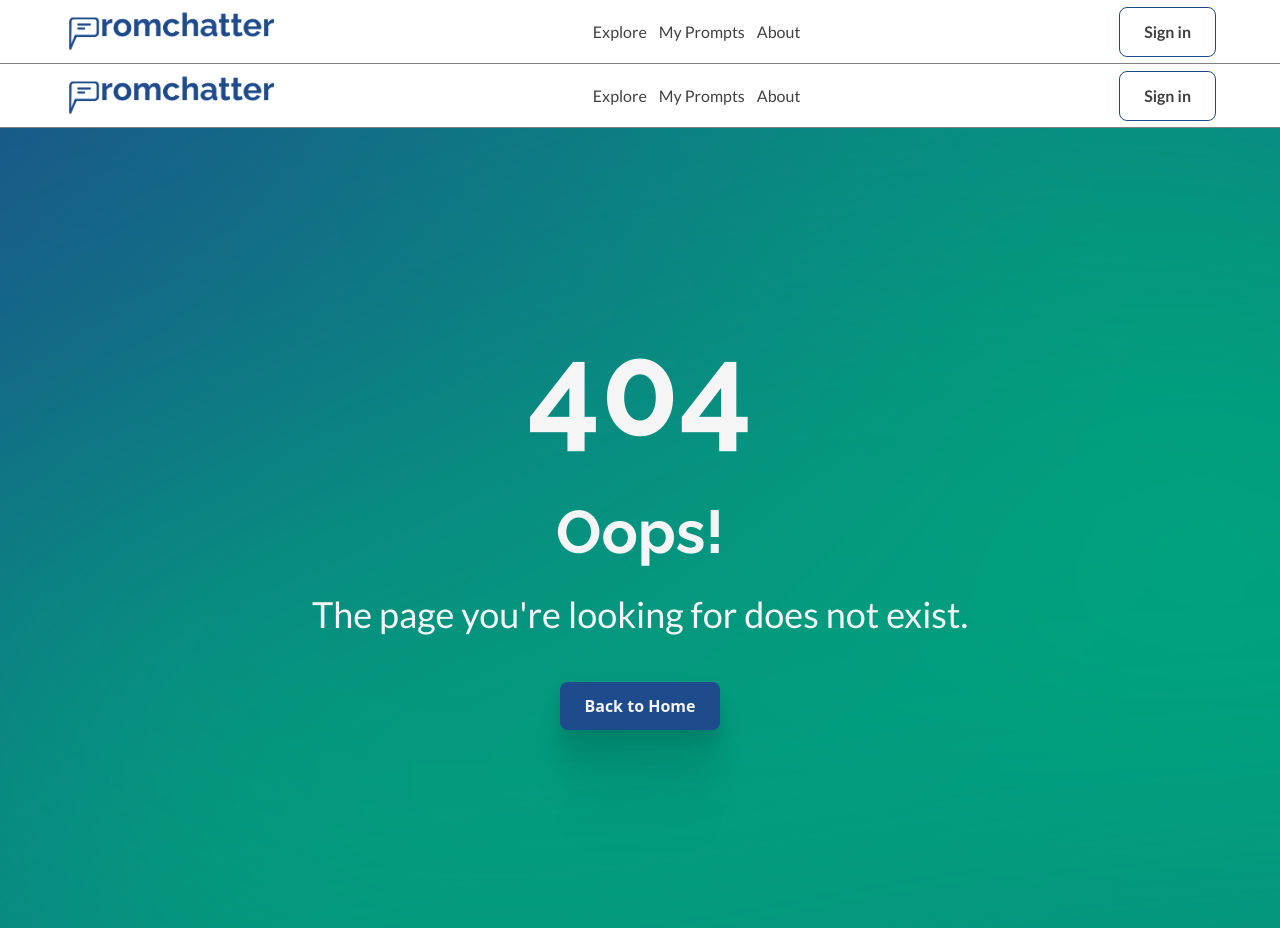
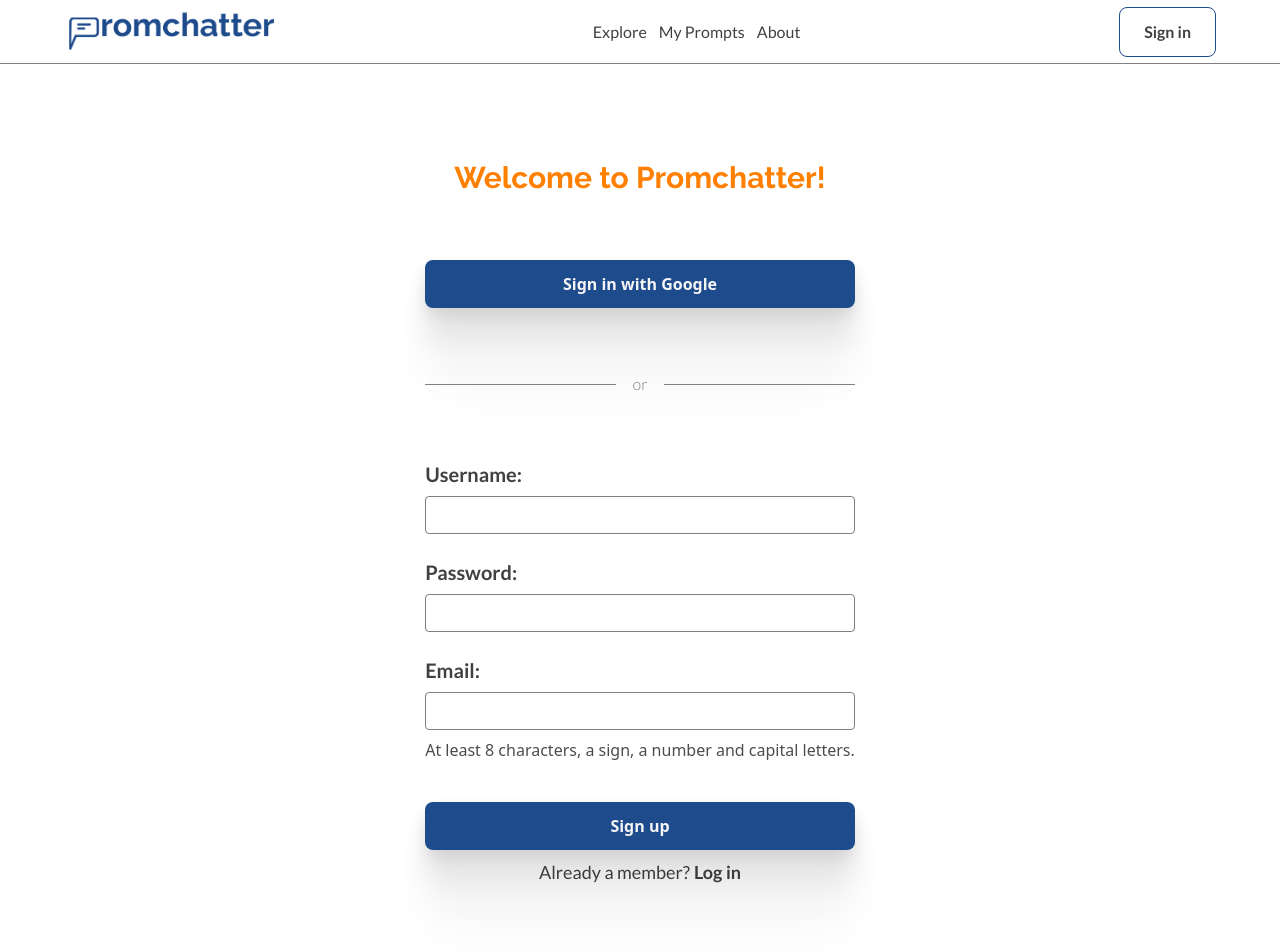
Before and after one commit to Mikadifo/Promchatter, a Next.js app: page /signup in a window 1280 px wide. Before the commit this address had no page. Shown: the top 952 px of the page. Before the commit the page ends 928 px from the top, so only its background shows below. Built offline with nearby package versions, Linux system fonts and the light colour scheme.

Commit message:
add: added sign up form

```diff
--- a/src/app/login/page.js
+++ b/src/app/login/page.js
@@ -37,7 +37,7 @@ const Login = () => {
                     Don't have an account yet?
                     <Link
                         className="font-bold ml-1 hover:underline"
-                        href="/sign-up"
+                        href="/signup"
                     >
                         Sign up
                     </Link>
--- a/src/app/not-found.js
+++ b/src/app/not-found.js
@@ -1,19 +1,12 @@
 import Link from 'next/link';
-import Navbar from '@/components/navbar';
 import Button from '@/components/button';
 
 const NotFound = () => {
     return (
-        <>
-            <Navbar />
         <div className="text-center bg-[url('./../assets/imgs/gradient.svg')] bg-no-repeat bg-cover text-white h-screen grid place-items-center">
             <div>
-                    <h1 className="text-9xl font-raleway font-bold mb-12">
-                        404
-                    </h1>
-                    <h2 className="text-6xl font-raleway font-bold mb-8">
-                        Oops!
-                    </h2>
+                <h1 className="text-9xl font-raleway font-bold mb-12">404</h1>
+                <h2 className="text-6xl font-raleway font-bold mb-8">Oops!</h2>
                 <p className="text-4xl font-lato mb-12">
                     The page you're looking for does not exist.
                 </p>
@@ -22,7 +15,6 @@ const NotFound = () => {
                 </Link>
             </div>
         </div>
-        </>
     );
 };
 
--- /dev/null
+++ b/src/app/signup/page.js
@@ -0,0 +1,45 @@
+import Button from '@/components/button';
+import Input from '@/components/input';
+import Link from 'next/link';
+import AuthBanner from '../../components/authBanner';
+
+const SignUp = () => {
+    return (
+        <div className="flex justify-center">
+            <div className="text-center my-24 inline-block">
+                <AuthBanner />
+                <form action="/#" method="get" className="grid text-left gap-2">
+                    <Input label="Username:" type="text" name="username" />
+                    <Input
+                        label="Password:"
+                        type="password"
+                        name="password"
+                        labelStyle="mt-4"
+                    />
+                    <Input
+                        label="Email:"
+                        type="email"
+                        name="email"
+                        labelStyle="mt-4"
+                    />
+                    <p className="text-start mb-8 opacity-70">
+                        At least 8 characters, a sign, a number and capital
+                        letters.
+                    </p>
+                    <Button>Sign up</Button>
+                </form>
+                <p className="flex justify-center font-lato font-normal text-black text-lg mt-2">
+                    Already a member?
+                    <Link
+                        className="font-bold ml-1 hover:underline"
+                        href="/signup"
+                    >
+                        Log in
+                    </Link>
+                </p>
+            </div>
+        </div>
+    );
+};
+
+export default SignUp;
--- /dev/null
+++ b/src/components/authBanner.js
@@ -0,0 +1,22 @@
+import Button from '@/components/button';
+import Link from 'next/link';
+
+const AuthBanner = () => {
+    return (
+        <>
+            <h3 className="font-raleway font-bold text-orange text-3xl mb-16">
+                Welcome to Promchatter!
+            </h3>
+            <Link href="#">
+                <Button customStyle="w-full">Sign in with Google</Button>
+            </Link>
+            <span className="my-16 font-lato font-light text-gray text-base flex items-center">
+                <span className="border-b border-gray border-solid h-[1px] w-full mr-4" />
+                or
+                <span className="border-b border-gray border-solid h-[1px] w-full ml-4" />
+            </span>
+        </>
+    );
+};
+
+export default AuthBanner;
--- a/src/components/input.js
+++ b/src/components/input.js
@@ -13,6 +13,7 @@ const Input = ({ type, label, name, labelStyle = '', inputStyle = '' }) => {
                 name={name}
                 className={`border border-solid border-gray rounded
                 font-lato font-normal text-black text-xl py-1 px-2 ${inputStyle}`}
+                required
             />
         </>
     );
```
Lines whose indentation alone changed are shown as unchanged.
